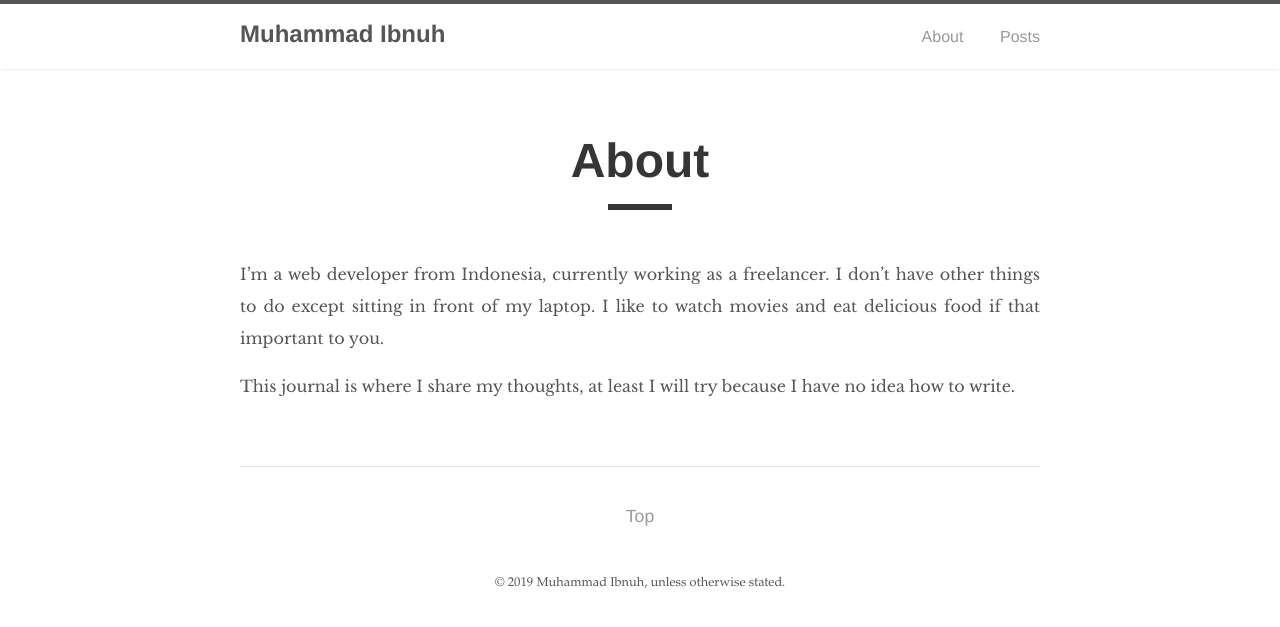
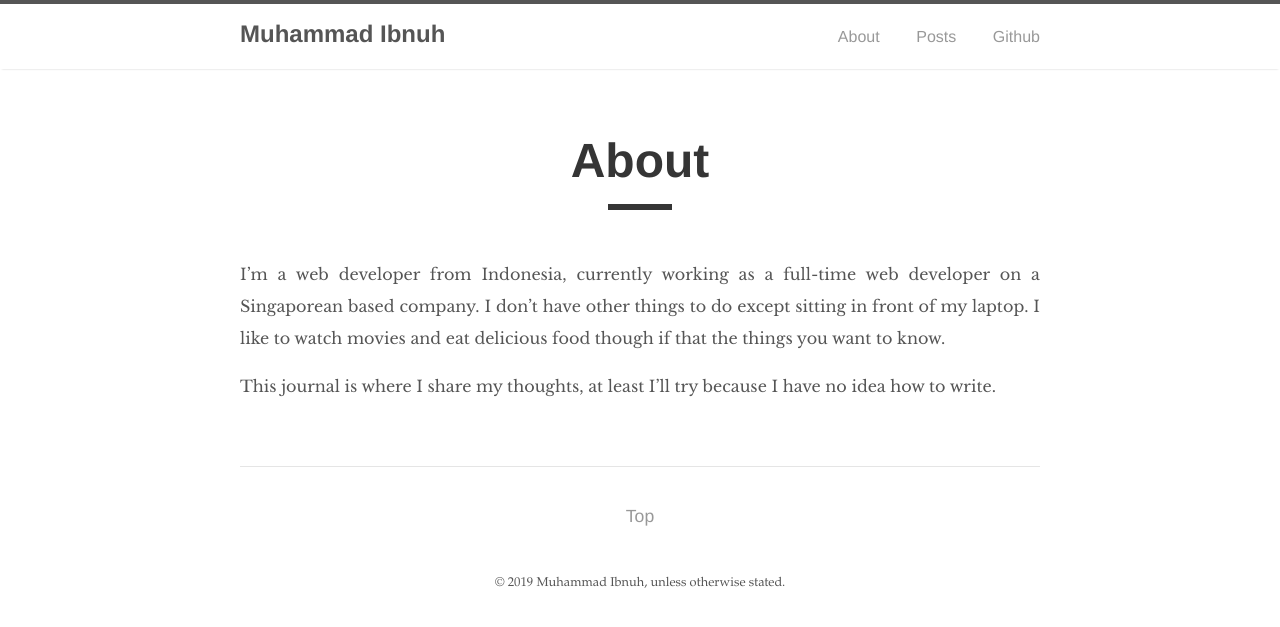
Before and after one commit to ibnuh/ibnuh.github.io, a Jekyll site: the page built from about.md, in a window 1280 px wide. Shown: the top 627 px of the page. Built offline with Jekyll 4.4.1, drawn with Linux system fonts in a browser that asks for light colours.

Commit message:
Many changes

```diff
--- a/_config.yml
+++ b/_config.yml
@@ -8,6 +8,7 @@ author:
     name: Muhammad Ibnuh
     url: https://ibnuhx.com
     email: ibnuhdev@gmail.com
+    github: https://github.com/ibnuh
 
 # Build settings
 markdown: kramdown
--- a/_layouts/default.html
+++ b/_layouts/default.html
@@ -4,7 +4,6 @@ layout: compress
 
 <!DOCTYPE html>
 <html lang="en">
-
     {% include head.html %}
 
     <body>
@@ -14,22 +13,31 @@ layout: compress
                     <h2 class="nav-title">{{ site.title }}</h2>
                 </a>
                 <ul>
-                <li><a href="{{ '/about' | prepend: site.baseurl }}">About</a></li>
+                    <li>
+                        <a href="{{ '/about' | prepend: site.baseurl }}"
+                            >About</a
+                        >
+                    </li>
                     <li><a href="{{ site.baseurl }}/">Posts</a></li>
+                    <li>
+                        <a href="{{ site.author.github }}" target="_blank"
+                            >Github</a
+                        >
+                    </li>
                 </ul>
             </div>
         </nav>
 
-    <main>
-        {{ content }}
-    </main>
+        <main>{{ content }}</main>
 
         <footer>
             <span>
-            &copy; <time datetime="{{ site.time }}">{{ site.time | date: '%Y' }}</time> {{ site.author.name }}, unless
-            otherwise stated.
+                &copy;
+                <time datetime="{{ site.time }}">{{
+                    site.time | date: '%Y'
+                }}</time>
+                {{ site.author.name }}, unless otherwise stated.
             </span>
         </footer>
     </body>
-
 </html>
--- a/_sass/tale/_layout.scss
+++ b/_sass/tale/_layout.scss
@@ -10,7 +10,7 @@ footer,
     display: block;
     margin: 0 auto;
     max-width: 800px;
-    width: 80%;
+    width: 85%;
 }
 
 .nav {
@@ -24,15 +24,15 @@ footer,
     }
 
     &-title {
-        @include transition(all .2s ease-out);
+        @include transition(all 0.2s ease-out);
         color: $default-color;
         display: inline-block;
         margin: 0;
-        padding-right: .2rem;
+        padding-right: 0.2rem;
 
         &:hover,
         &:focus {
-            opacity: .6;
+            opacity: 0.6;
         }
     }
 
@@ -44,10 +44,10 @@ footer,
     }
 
     li {
-        @include transition(all .2s ease-out);
+        @include transition(all 0.2s ease-out);
         color: $default-color;
         display: inline-block;
-        opacity: .6;
+        opacity: 0.6;
         padding: 0 2rem 0 0;
 
         &:last-child {
@@ -87,6 +87,6 @@ footer {
 
     span {
         color: $default-color;
-        font-size: .8rem;
+        font-size: 0.8rem;
     }
 }
--- a/about.md
+++ b/about.md
@@ -4,6 +4,6 @@ title: 'About'
 permalink: /about/
 ---
 
-I’m a web developer from Indonesia, currently working as a freelancer. I don't have other things to do except sitting in front of my laptop. I like to watch movies and eat delicious food if that important to you.
+I’m a web developer from Indonesia, currently working as a full-time web developer on a Singaporean based company. I don't have other things to do except sitting in front of my laptop. I like to watch movies and eat delicious food though if that the things you want to know.
 
-This journal is where I share my thoughts, at least I will try because I have no idea how to write.
+This journal is where I share my thoughts, at least I'll try because I have no idea how to write.
--- /dev/null
+++ b/robots.txt
@@ -0,0 +1,2 @@
+User-agent: *
+Allow: /
```
Also changed, not shown: _includes/head.html (+10 -0 lines), _posts/2018-11-23-somethings-that-bother-me-a-lot.md (+1 -1 lines), images/desert.jpg (deleted), images/plane.jpg (added), tale.gemspec, 2 other files. Lines whose indentation alone changed are shown as unchanged.
